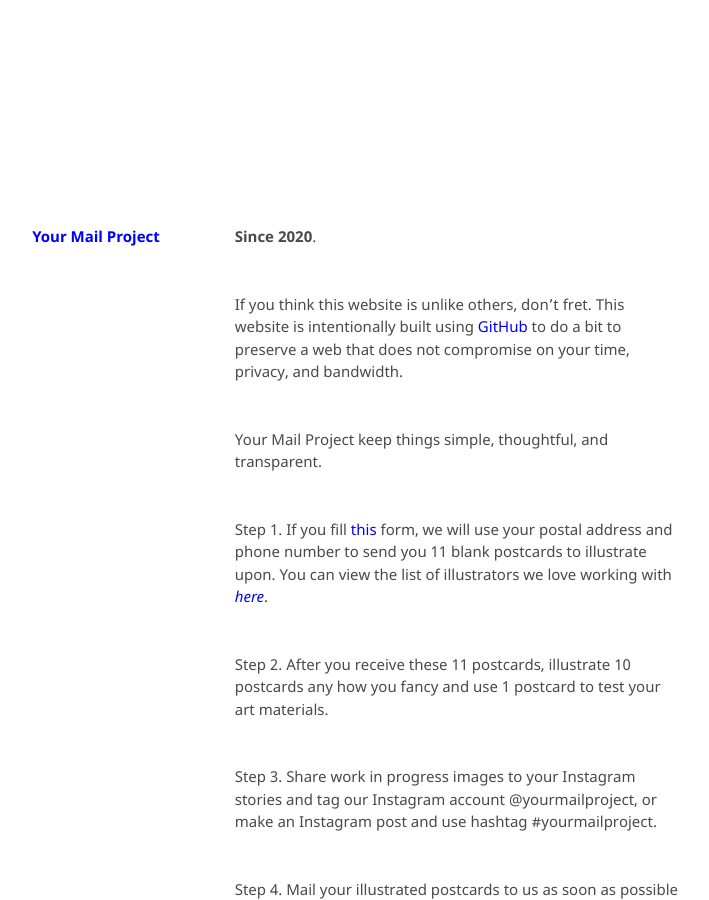
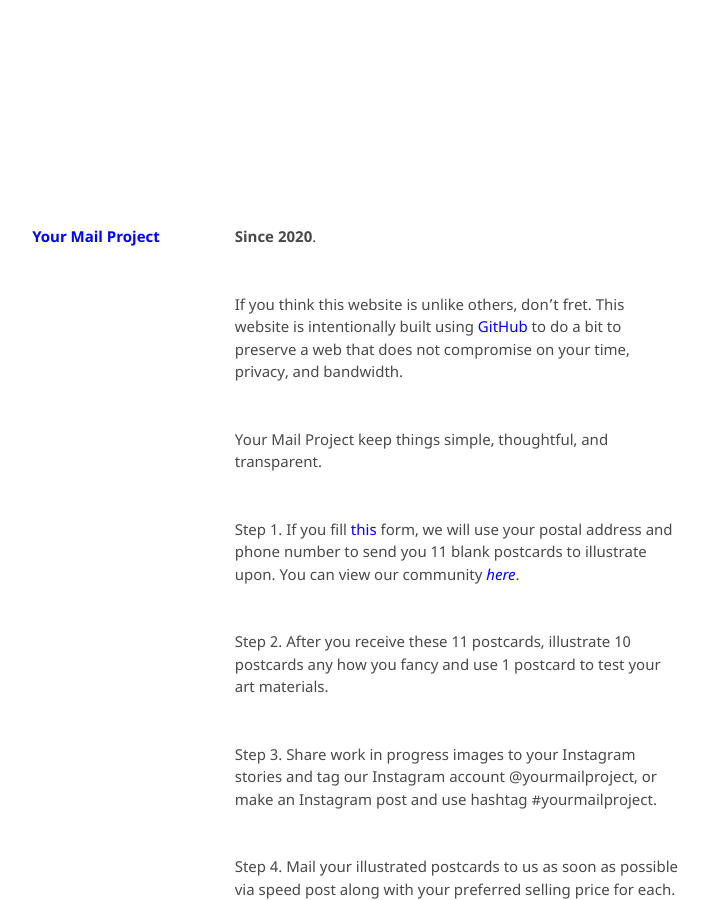
Before and after one commit to kvshvlin/yourmailproject, a Jekyll site: the page built from index.md, in a window 1280 px wide and 900 px high. Shown: the whole window, without its empty margins (377-1086 px from the left). Built offline with Jekyll 4.4.1, drawn with Linux system fonts in a browser that asks for light colours; our own code applies the rules of GitHub Pages for plain Markdown files.

Commit message:
Update index.md

```diff
--- a/index.md
+++ b/index.md
@@ -4,7 +4,7 @@ If you think this website is unlike others, don't fret. This website is intentio
 
 Your Mail Project keep things simple, thoughtful, and transparent.
 
-Step 1. If you fill <a href="https://yourmailproject.typeform.com/to/krhWpQJZ" target="_blank">this</a> form, we will use your postal address and phone number to send you 11 blank postcards to illustrate upon. You can view the list of illustrators we love working with [_here_](https://kushalsamant.github.io/yourmailproject/pages/community.html).
+Step 1. If you fill <a href="https://yourmailproject.typeform.com/to/krhWpQJZ" target="_blank">this</a> form, we will use your postal address and phone number to send you 11 blank postcards to illustrate upon. You can view our community [_here_](https://kushalsamant.github.io/yourmailproject/pages/community.html).
 
 Step 2. After you receive these 11 postcards, illustrate 10 postcards any how you fancy and use 1 postcard to test your art materials.
 
```
